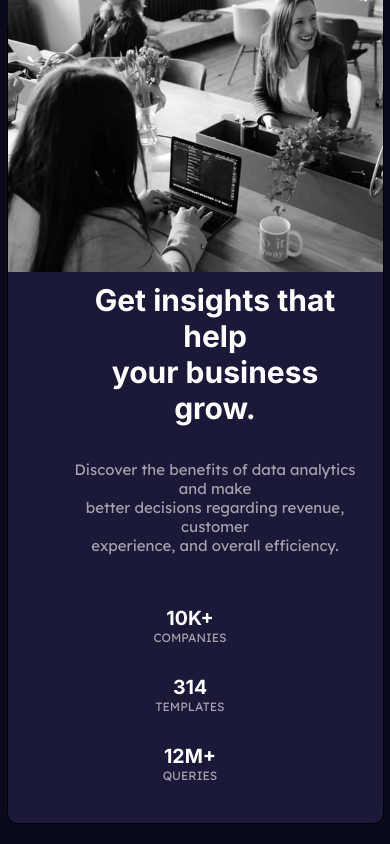
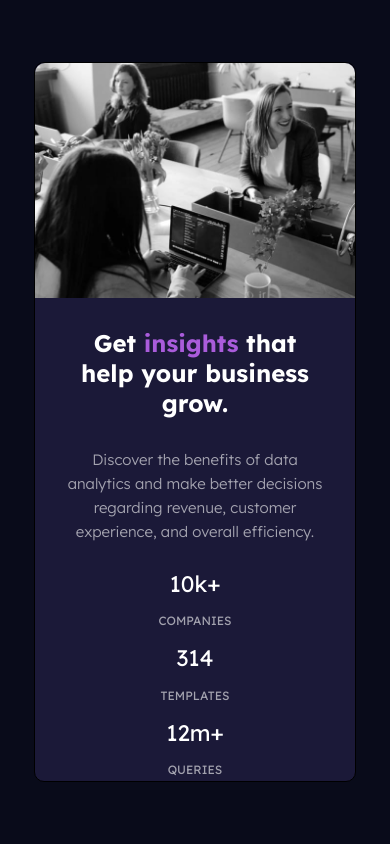
Before and after one commit to Dicesaro/HTML-CSS, a plain HTML site: page stats-preview-card-component-main/index.html in a window 390 px wide. Drawn offline with Linux system fonts and the light colour scheme.

Commit message:
Reto 2 en progreso

```diff
--- a/stats-preview-card-component-main/index.html
+++ b/stats-preview-card-component-main/index.html
@@ -14,35 +14,23 @@
   </head>
   <body>
     <section>
-      <div class="cont-1">
-        <h1>
-          Get insights that help <br />
-          your business grow.
-        </h1>
-        <br /><br />
-        <p>
-          Discover the benefits of data analytics and make <br />
-          better decisions regarding revenue, customer <br />
-          experience, and overall efficiency.
-        </p>
-        <br /><br /><br />
-        <article>
-          <aside>
+      <img src="images/image-header-mobile.jpg" alt="meet" />
+      <div class="cont-texts">
+        <article class="text-1">
+          <h1>Get <span>insights</span> that help your business grow.</h1>
+        </article>
+        <article class="text-2">
+          Discover the benefits of data analytics and make better decisions
+          regarding revenue, customer experience, and overall efficiency.
+        </article>
+        <article class="text-3">
           <p>10k+</p>
           <span>companies</span>
-          </aside>
-          <aside>
           <p>314</p>
           <span>templates</span>
-          </aside>
-          <aside>
           <p>12m+</p>
           <span>queries</span>
-          </aside>
         </article>
-      </div>
-      <div class="cont-2">
-        <img class="staff" src="images/image-header-desktop.jpg" alt="staff" />
       </div>
     </section>
   </body>
--- a/stats-preview-card-component-main/style.css
+++ b/stats-preview-card-component-main/style.css
@@ -29,132 +29,68 @@ body {
 
 section {
   display: flex;
-  justify-content: space-between;
-  align-items: end;
+  flex-flow: column nowrap;
+  justify-content: start;
+  align-items: center;
+  text-align: center;
   border: thin solid #000;
   border-radius: 10px;
-  height: 400px;
-  width: 1000px;
+  max-width: 320px;
+  height: 85vh;
   background-color: var(--Darkdesaturatedblue);
 }
 
-.cont-1 {
+.cont-texts {
   display: flex;
-  flex-flow: column wrap;
-  justify-content: center;
-  align-items: start;
-  margin: 10px 20px 10px 60px;
-  height: 400px;
+  flex-flow: column nowrap;
+  gap: 2em;
+  margin: 2em;
+}
+
+img {
+  max-width: 100%;
+  width: auto;
+  border-radius: 10px 10px 0px 0px;
 }
 
 h1 {
-  margin: 0;
-  font-family: "Inter";
+  font-size: 1.6em;
+  font-family: "Lexend Deca";
+  color: var(--White);
   font-weight: 700;
-  font-size: 2em;
-  color: var(--White);
 }
 
-.cont-1 > p {
+.text-1 > h1 > span {
+  font-size: 0.99em;
+  color: var(--Softviolet);
   font-family: "Lexend Deca";
-  font-weight: 400;
-  color: var(--Slightlytransparenthitestat);
+  font-weight: 700;
 }
 
-article {
-  display: flex;
-  justify-content: center;
-  align-items: center;
+.text-2 {
+  font-weight: 300;
+  font-family: "Lexend Deca";
+  font-size: 1em;
+  color: var(--Slightlytransparenthitestat);
+  line-height: 1.6em;
 }
 
-aside {
-  display: flex;
-  flex-flow: column;
-  margin-right: 50px;
-}
-
-article > aside > p {
-  font-size: 1.3em;
-  font-family: "Inter";
-  text-transform: uppercase;
-  font-weight: 700;
-  color: var(--White);
-}
-
-article > aside > span {
-  font-size: 0.8em;
-  font-family: "Lexend Deca";
-  font-weight: 400;
-  text-transform: uppercase;
-  color: var(--Slightlytransparenthitestat);
-}
-
-.cont-2 {
-  display: flex;
-}
-
-.staff {
-  height: 400px;
-  border-radius: 0px 10px 10px 0px;
-  filter: hue-rotate(270deg);
-}
-
-@media (max-width: 30em) {
-  body {
-    display: flex;
-    flex-flow: column wrap;
-  }
-
-  section {
-    display: flex;
-    flex-flow: column-reverse nowrap;
-    justify-content: space-between;
-    align-items: center;
-    width: 25em;
-    height: 95vh;
-  }
-
-  .cont-1 {
-    height: 80vh;
-    display: flex;
-    flex-flow: column wrap;
-    justify-content: flex-end;
-    align-content: center;
-    align-items: center;
-  }
-
-  h1 {
-    text-align: center;
-    margin: 0;
-  }
-
-  .cont-1 > p {
-    text-align: center;
-    font-family: "Lexend Deca";
-    font-weight: 400;
-    color: var(--Slightlytransparenthitestat);
-  }
-
-  article {
-    display: flex;
-    flex-flow: column nowrap;
-    justify-content: center;
-    align-items: center;
+.text-3 {
   text-align: center;
 }
 
-  aside {
-    display: flex;
-    flex-flow: column;
+.text-3 > p {
+  font-size: 1.5em;
+  font-family: "Lexend Deca";
+  font-weight: 400;
+  color: var(--White);
+  line-height: 0.9em;
 }
 
-  article > aside > span {
-    margin-bottom: 30px;
+.text-3 > span {
+  color: var(--Slightlytransparenthitestat);
+  text-transform: uppercase;
+  font-family: "Lexend Deca";
+  font-size: 0.8em;
+  line-height: 4.5em;
 }
-
-  .staff {
-    max-width: 100%;
-    height: auto;
-    border-radius: 10px 10px 0px 0px;
-  }
-}
```
Lines whose indentation alone changed are shown as unchanged.
